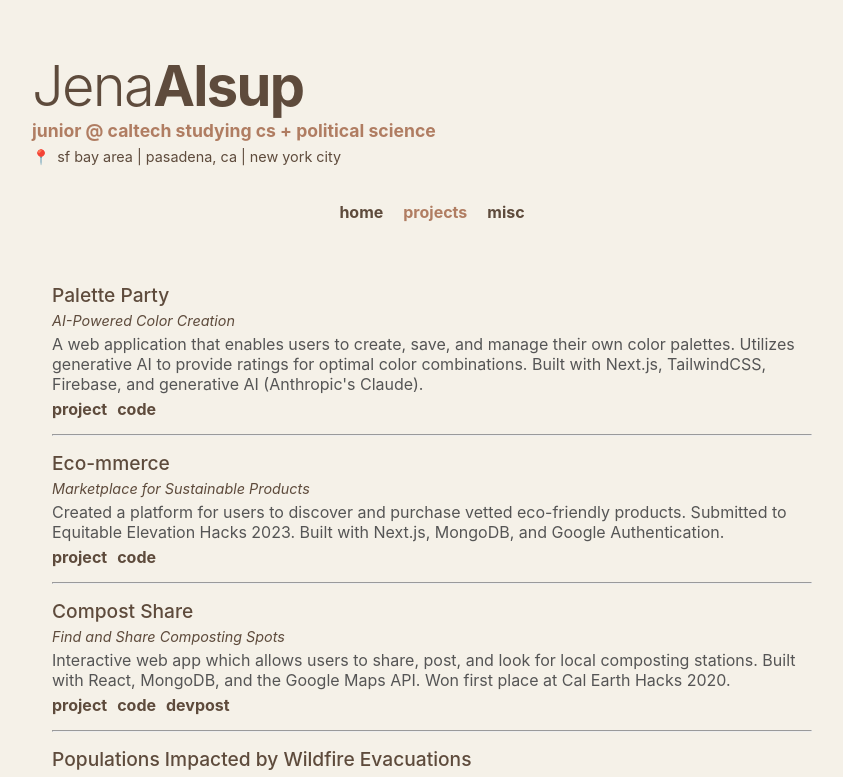
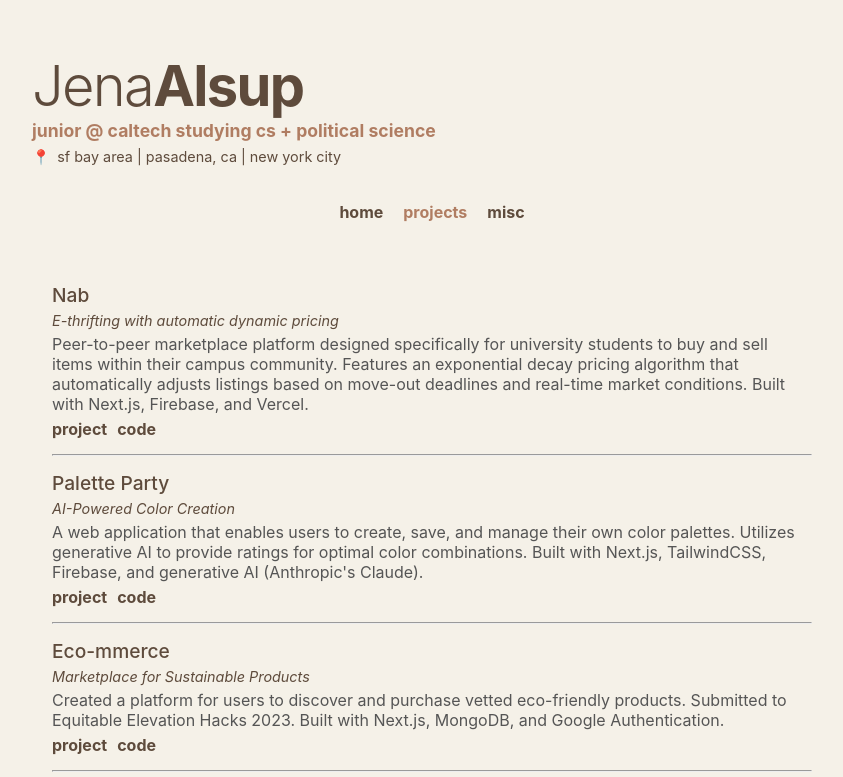
Before and after one commit to jenaalsup/jenaalsup.github.io, a React (Create React App) app: page /projects in a window 1280 px wide. Shown: the top 777 px of the page, without its empty margins (208-1051 px from the left). Built offline with nearby package versions, Linux system fonts and the light colour scheme.

Commit message:
update projects

```diff
--- a/src/components/Home.js
+++ b/src/components/Home.js
@@ -5,7 +5,7 @@ function Home() {
     <div className="home-content">
       <h3>hi, i'm jena. currently:</h3>
       <ul>
-        <li>taking a break from my undergraduate studies to work on healthcare</li>
+        <li>taking a break from my undergraduate studies to work on <a href="https://yuzu.health/" target="_blank" rel="noopener noreferrer">healthcare</a></li>
         <li>thinking about how to solve poverty, climate, and cities</li>
         <li>learning about ai, full-stack development, and plant-based solutions</li>
         <li>reading <a href="https://www.goodreads.com/book/show/108428.Are_Prisons_Obsolete_" target="_blank" rel="noopener noreferrer">angela davis</a>, <a href="http://www.paulgraham.com/articles.html" target="_blank" rel="noopener noreferrer">paul graham</a>, and <a href="https://www.goodreads.com/book/show/122765395-elon-musk" target="_blank" rel="noopener noreferrer">walter isaacson</a></li>
--- a/src/components/Projects.js
+++ b/src/components/Projects.js
@@ -4,6 +4,17 @@ import './Projects.css';
 function Projects() {
   return (
     <div className="projects-container">
+      <div className="project">
+        <h3>Nab</h3>
+        <p className="project-subtitle"><em>E-thrifting with automatic dynamic pricing</em></p>
+        <p className="project-description">
+          Peer-to-peer marketplace platform designed specifically for university students to buy and sell items within their campus community. Features an exponential decay pricing algorithm that automatically adjusts listings based on move-out deadlines and real-time market conditions. Built with Next.js, Firebase, and Vercel.</p>
+        <div className="project-links">
+          <a href="https://nab-ashy.vercel.app/" className="project-link" target="_blank" rel="noopener noreferrer">project</a>
+          <a href="https://github.com/jenaalsup/nab" className="project-link" target="_blank" rel="noopener noreferrer">code</a>
+        </div>
+      </div>
+      <hr />
       <div className="project">
         <h3>Palette Party</h3>
         <p className="project-subtitle"><em>AI-Powered Color Creation</em></p>
```
